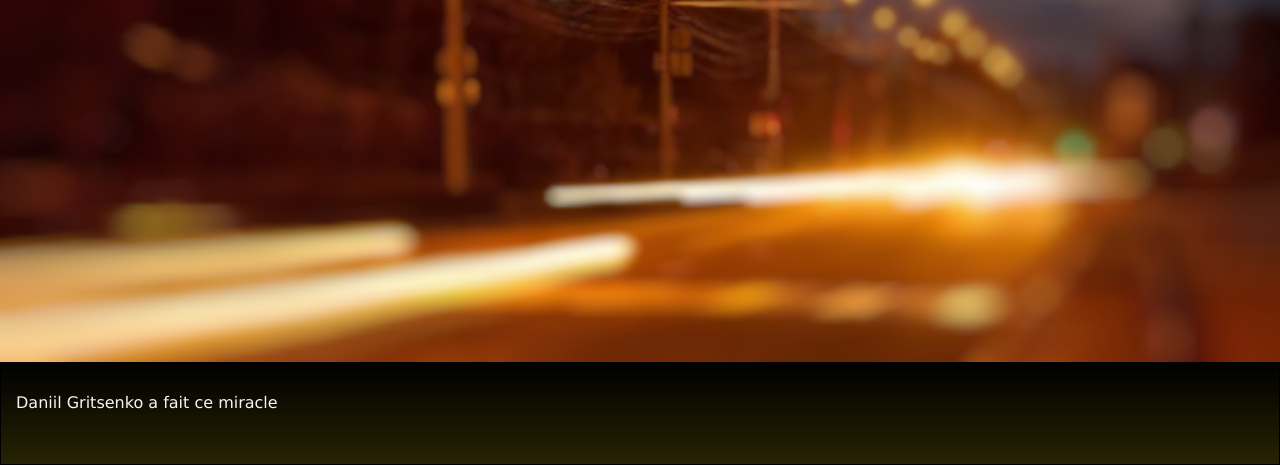
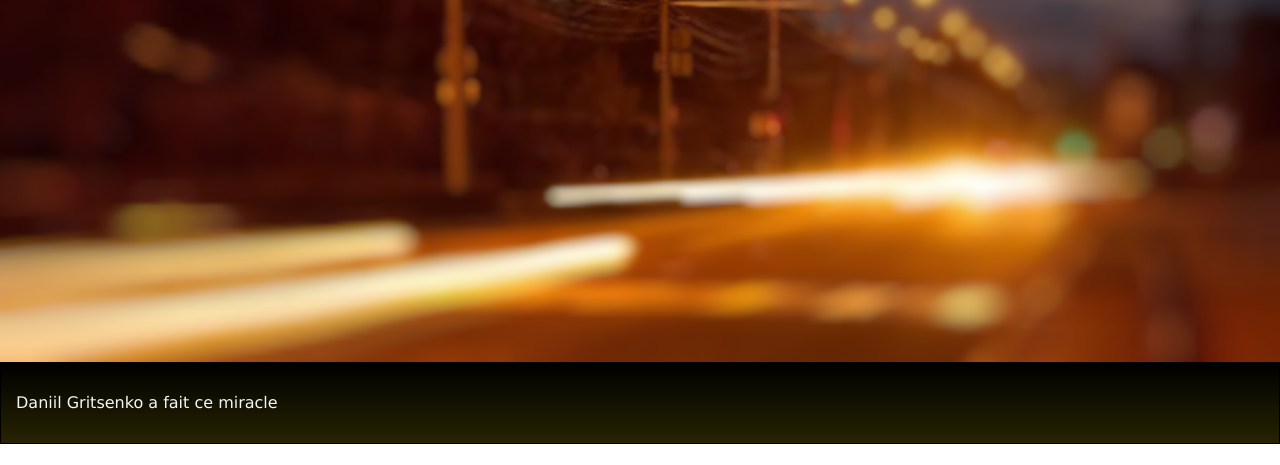
Before and after one commit to Kooba-ai/project, a plain HTML site: page index.html in a window 1280 px wide. Shown: the part 509-974 px from the top of the page. After the commit the page ends 953 px from the top, so only its background shows below. Drawn offline with Linux system fonts and the light colour scheme.

Commit message:
Update style.css

```diff
--- a/style.css
+++ b/style.css
@@ -82,7 +82,7 @@ a {
     color: whitesmoke;
 }
 .footer{
-    height: 101px;
+    height: 80px;
     background: linear-gradient(rgb(0, 0, 0), rgb(39, 35, 3));
     text-align: start;
     border: 1px black solid
```
